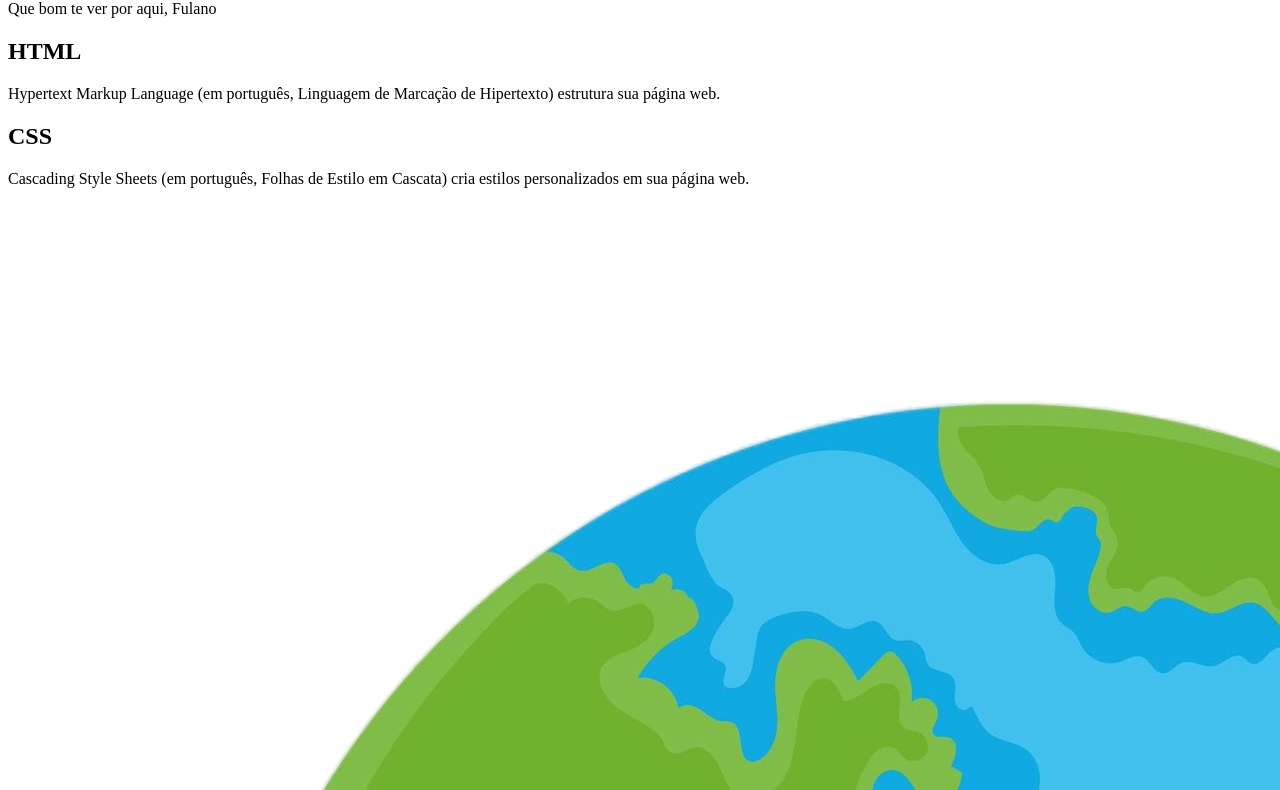
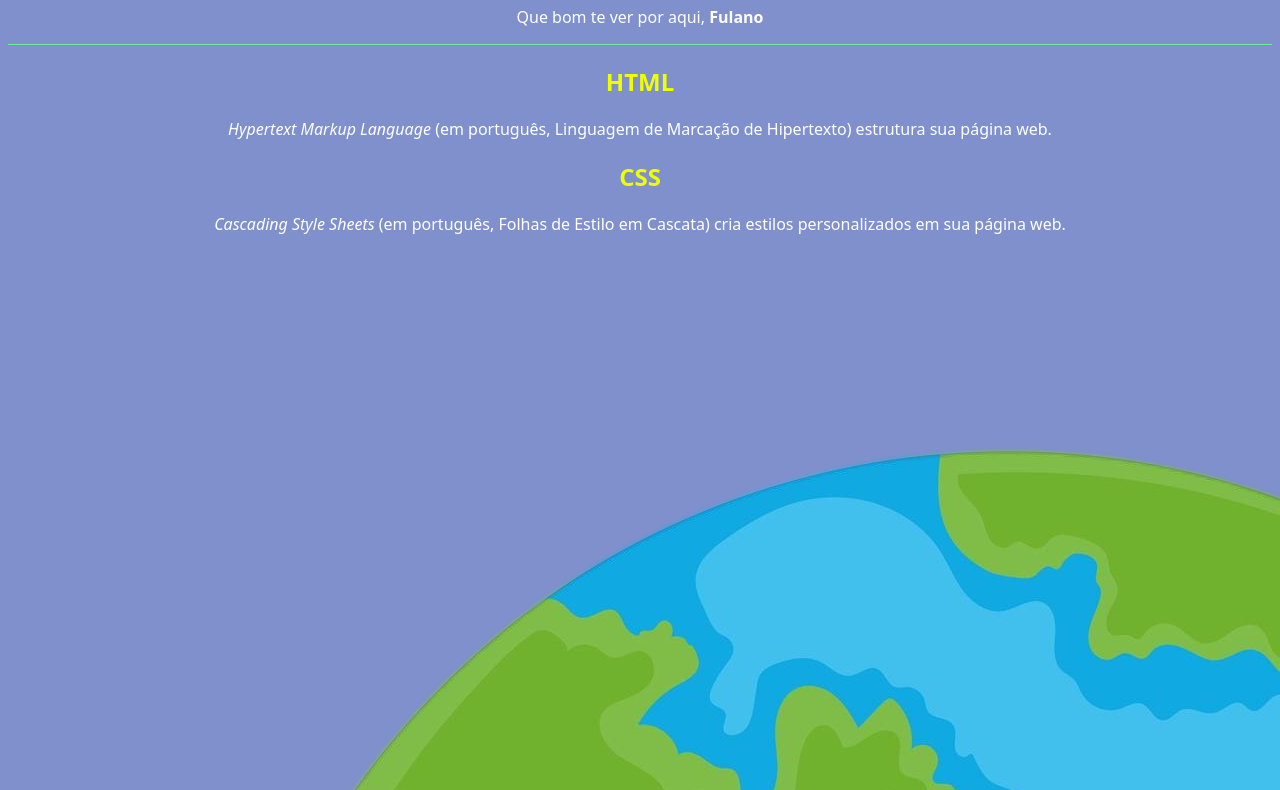
Before and after one commit to prof-ant/Hello-World, a plain HTML site: page index.html in a window 1280 px wide. Shown: the part 80-870 px from the top of the page. Drawn offline with Linux system fonts and the light colour scheme.

Commit message:
Add files via upload

```diff
--- a/index.html
+++ b/index.html
@@ -4,20 +4,21 @@
     <meta charset="UTF-8">
     <meta name="viewport" content="width=device-width, initial-scale=1.0">
     <title>Hello World</title>
+    <link rel="stylesheet" href="style.css">
 </head>
 <body>
     <header>
         <h1>Hello World</h1>
-        <p>Que bom te ver por aqui, Fulano</p>
+        <p>Que bom te ver por aqui, <span id="nome-usuário">Fulano</span></p>
 
     </header>
 
     <section>
         <h2>HTML</h2>
-        <P>Hypertext Markup Language (em português, Linguagem de Marcação de Hipertexto) estrutura sua página web.</P>
+        <P><span class="texto-inglês">Hypertext Markup Language</span> (em português, Linguagem de Marcação de Hipertexto) estrutura sua página web.</P>
 
         <h2>CSS</h2>
-        <P>Cascading Style Sheets (em português, Folhas de Estilo em Cascata) cria estilos personalizados em sua página web.</P>    <img src ="imagem/Olá Mundo.png" alt="imagem de um globo terrestre, com a inscrição Olá Mundo em frente">
+        <P><span class="texto-inglês">Cascading Style Sheets</span> (em português, Folhas de Estilo em Cascata) cria estilos personalizados em sua página web.</P>    <img src ="imagem/Olá Mundo.png" alt="imagem de um globo terrestre em formato de desenho">
 
 
     </section>
--- /dev/null
+++ b/style.css
@@ -0,0 +1,26 @@
+h2{
+    color:rgb(238, 255, 0);
+}
+
+body{
+    background-color: #7F90CD;
+    color:white;
+    font-family: system-ui, -apple-system, BlinkMacSystemFont, 'Segoe UI', Roboto, Oxygen, Ubuntu, Cantarell, 'Open Sans', 'Helvetica Neue', sans-serif;
+    text-align: center;
+}
+
+header{
+    border-bottom: 1px solid rgb(123, 230, 155);
+}
+
+footer{
+    border-top: 1px solid rgb(123, 230, 155);
+}
+
+#nome-usuário{
+    font-weight: bold;
+}
+
+.texto-inglês{
+    font-style: italic;
+}
```
